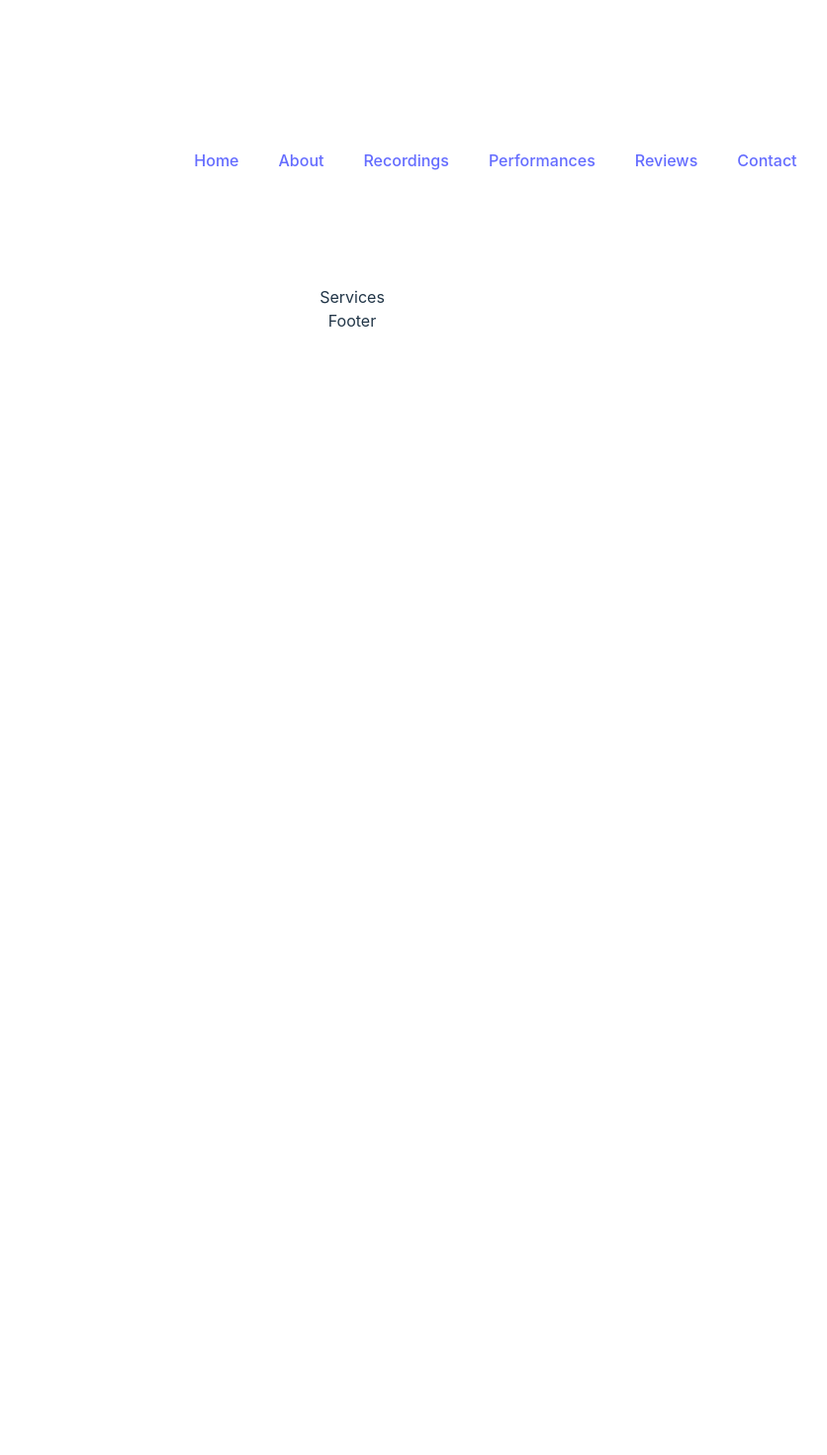
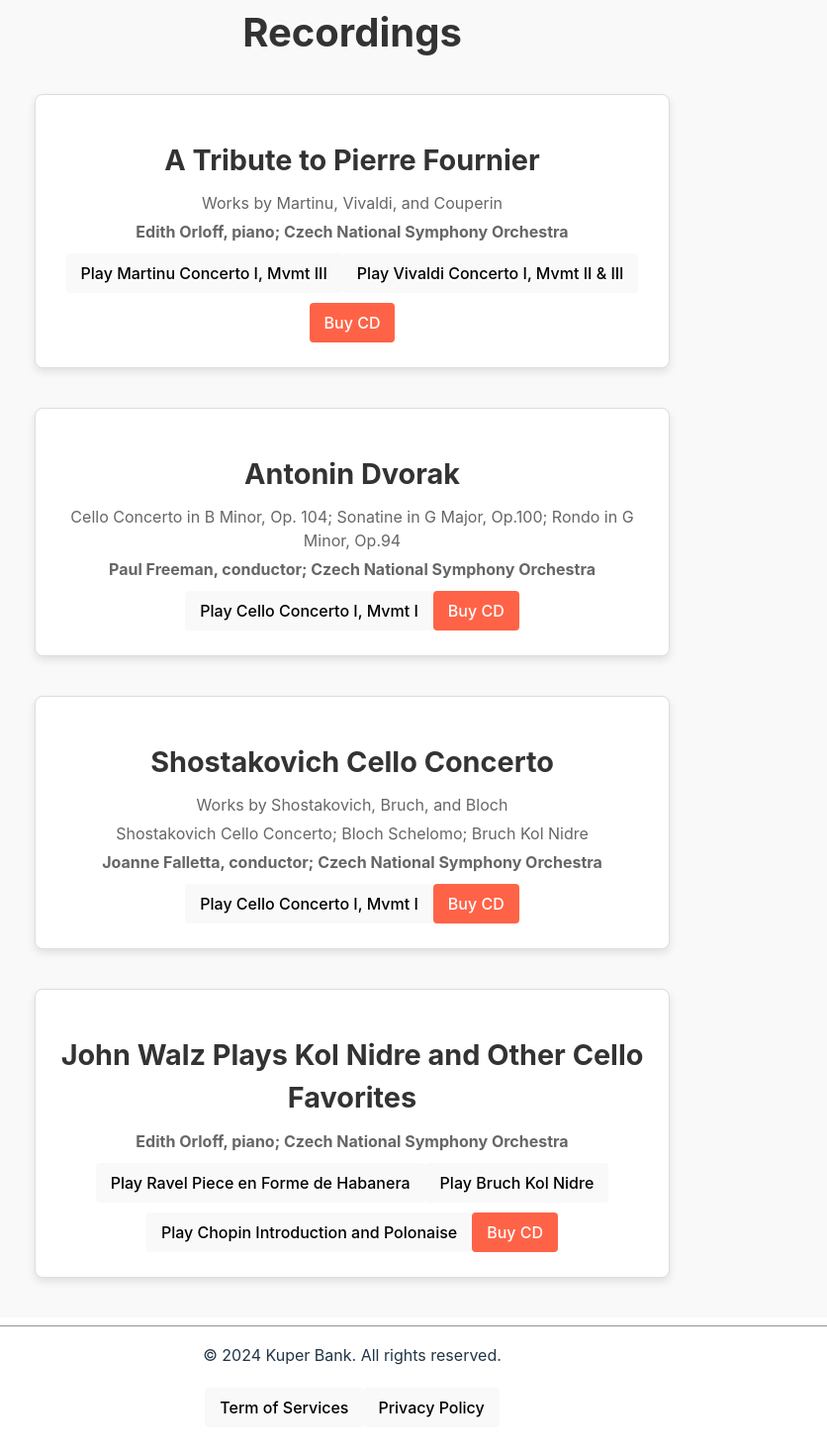
Before and after one commit to justkuper/John-Walz, a React (Vite) app: page /recordings in a window 1280 px wide. Shown: the part 214-1684 px from the top of the page at 99% size, without its empty margins (284-1120 px from the left). Before the commit the page ends 800 px from the top, so only its background shows below. Built offline with nearby package versions, Linux system fonts and the light colour scheme.

Commit message:
added recordings page

```diff
--- a/src/Components/About/About.css
+++ b/src/Components/About/About.css
@@ -4,7 +4,6 @@
     align-items: center;
     justify-content: center;
     gap: 80px;
-    margin: 80px 170px;
 }
 .about-title{
     position: relative;
--- a/src/Components/Contact/Contact.css
+++ b/src/Components/Contact/Contact.css
@@ -4,7 +4,6 @@
     align-items: center;
     justify-content: center;
     gap: 80px;
-    margin: 80px 10%;
 }
 
 .contact-section {
@@ -15,6 +14,8 @@
 }
 .contact-title {
     position: relative;
+    top: -30px;
+
 }
 .contact-title h1 {
     padding: 0px 30px;
--- a/src/Components/Footer/Footer.jsx
+++ b/src/Components/Footer/Footer.jsx
@@ -1,10 +1,64 @@
-import React from 'react'
-import './Footer.css'
+import React, { useState } from 'react';
+import './Footer.css';
+import user_icon from '../../assets/user_icon.svg';
 
 const Footer = () => {
-  return (
-    <div>Footer</div>
-  )
+    // State to manage email input
+    const [email, setEmail] = useState('');
+
+    // Handler function for subscription
+    // const handleSubscribe = () => {
+    //     if (email) {
+    //         alert(`Thank you for subscribing with the email: ${email}`);
+    //         // Here you can also add logic to send the email to your server or API
+    //         setEmail(''); // Clear the email input after subscribing
+    //     } else {
+    //         alert("Please enter a valid email address.");
+    //     }
+    // };
+
+    // Handler functions to show alerts for terms and privacy policy
+    const handleTermsClick = () => {
+        alert(
+            "Terms of Service:\n\n" +
+            "1. Use of Service: By using our website, you agree to follow all applicable laws and not misuse the service.\n" +
+            "2. Account: Keep your account secure. We aren't responsible for unauthorized access.\n" +
+            "3. Content: All content is owned by us or our licensors. Do not use without permission.\n" +
+            "4. Liability: We aren't liable for any damages from your use of our service.\n" +
+            "5. Changes: Terms may change. Continued use means you accept the new terms.\n\n" +
+            "For the full Terms, please visit our website."
+        );
+    };
+
+    const handlePrivacyClick = () => {
+        alert(
+            "Privacy Policy:\n\n" +
+            "1. Data Collection: We collect personal information like your name and email for account setup and service improvements.\n" +
+            "2. Use of Data: Your data is used to enhance your experience, improve our services, and for communication purposes.\n" +
+            "3. Data Sharing: We do not share your personal data with third parties, except for essential service providers or when required by law.\n" +
+            "4. Cookies: We use cookies to track site performance and personalize your experience.\n" +
+            "5. Security: We implement security measures to protect your data but cannot guarantee complete safety.\n\n" +
+            "For more details, please visit our website."
+        );
+    };
+
+    return (
+        <div className='footer'>
+            <hr />
+            <div className="footer-bottom">
+                <p className="footer-bottom-left">© 2024 Kuper Bank. All rights reserved.</p>
+                <div className="footer-bottom-right">
+                    <button className="footer-button" onClick={handleTermsClick}>
+                        Term of Services
+                    </button>
+                    <button className="footer-button" onClick={handlePrivacyClick}>
+                        Privacy Policy
+                    </button>
+
+                </div>
+            </div>
+        </div>
+    );
 }
 
-export default Footer
+export default Footer;
--- a/src/Components/Nav/Navbar.css
+++ b/src/Components/Nav/Navbar.css
@@ -4,7 +4,6 @@
     display: flex;
     align-items: center;
     justify-content: space-between;
-    margin: 20px 10%;
     color: white;
 }
 
--- a/src/Components/Recordings/Recordings.css
+++ b/src/Components/Recordings/Recordings.css
@@ -0,0 +1,57 @@
+.recordings {
+    display: flex;
+    flex-direction: column;
+    align-items: center;
+    padding: 20px;
+    background-color: #f9f9f9;
+  }
+  .recordings h1 {
+    font-size: 2.5rem;
+    color: #333;
+    margin-bottom: 20px;
+  }
+
+  .recording-card {
+    background: #ffffff;
+    border: 1px solid #ddd;
+    border-radius: 8px;
+    padding: 20px;
+    margin: 20px;
+    width: 90%;
+    max-width: 600px;
+    box-shadow: 0 4px 8px rgba(0, 0, 0, 0.1);
+  }
+
+  .recording-card h2 {
+    font-size: 1.8rem;
+    color: #333;
+    margin-bottom: 10px;
+  }
+
+  .recording-card p {
+    font-size: 1rem;
+    color: #666;
+    margin: 5px 0;
+  }
+
+  button {
+    margin: 5px 0;
+    padding: 10px 15px;
+    font-size: 1rem;
+    border: none;
+    border-radius: 4px;
+    cursor: pointer;
+  }
+
+  button:hover {
+    background-color: #eaeaea;
+  }
+
+  .buy-button {
+    background-color: #ff6347;
+    color: #fff;
+  }
+
+  .buy-button:hover {
+    background-color: #ff4500;
+  }
--- a/src/Components/Recordings/Recordings.jsx
+++ b/src/Components/Recordings/Recordings.jsx
@@ -1,10 +1,51 @@
-import React from 'react'
-import './Recordings.css'
+import React from 'react';
+import './Recordings.css';
 
-const Services = () => {
+const Recordings = () => {
   return (
-    <div>Services</div>
-  )
-}
+    <div className="recordings">
+      <h1>Recordings</h1>
 
-export default Services
+      {/* Recording 1 */}
+      <div className="recording-card">
+        <h2>A Tribute to Pierre Fournier</h2>
+        <p>Works by Martinu, Vivaldi, and Couperin</p>
+        <p><strong>Edith Orloff, piano; Czech National Symphony Orchestra</strong></p>
+        <button>Play Martinu Concerto I, Mvmt III</button>
+        <button>Play Vivaldi Concerto I, Mvmt II & III</button>
+        <button className="buy-button">Buy CD</button>
+      </div>
+
+      {/* Recording 2 */}
+      <div className="recording-card">
+        <h2>Antonin Dvorak</h2>
+        <p>Cello Concerto in B Minor, Op. 104; Sonatine in G Major, Op.100; Rondo in G Minor, Op.94</p>
+        <p><strong>Paul Freeman, conductor; Czech National Symphony Orchestra</strong></p>
+        <button>Play Cello Concerto I, Mvmt I</button>
+        <button className="buy-button">Buy CD</button>
+      </div>
+
+      {/* Recording 3 */}
+      <div className="recording-card">
+        <h2>Shostakovich Cello Concerto</h2>
+        <p>Works by Shostakovich, Bruch, and Bloch</p>
+        <p>Shostakovich Cello Concerto; Bloch Schelomo; Bruch Kol Nidre</p>
+        <p><strong>Joanne Falletta, conductor; Czech National Symphony Orchestra</strong></p>
+        <button>Play Cello Concerto I, Mvmt I</button>
+        <button className="buy-button">Buy CD</button>
+      </div>
+
+      {/* Recording 4 */}
+      <div className="recording-card">
+        <h2>John Walz Plays Kol Nidre and Other Cello Favorites</h2>
+        <p><strong>Edith Orloff, piano; Czech National Symphony Orchestra</strong></p>
+        <button>Play Ravel Piece en Forme de Habanera</button>
+        <button>Play Bruch Kol Nidre</button>
+        <button>Play Chopin Introduction and Polonaise</button>
+        <button className="buy-button">Buy CD</button>
+      </div>
+    </div>
+  );
+};
+
+export default Recordings;
```
Also changed, not shown: src/assets/user_icon.svg (added).
